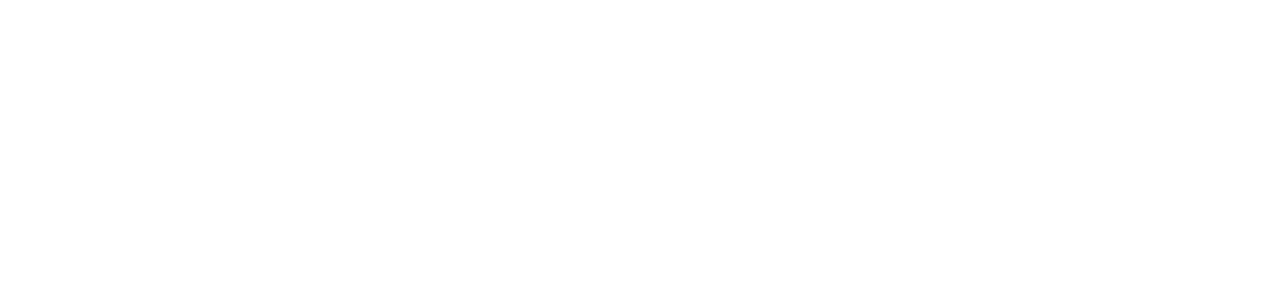
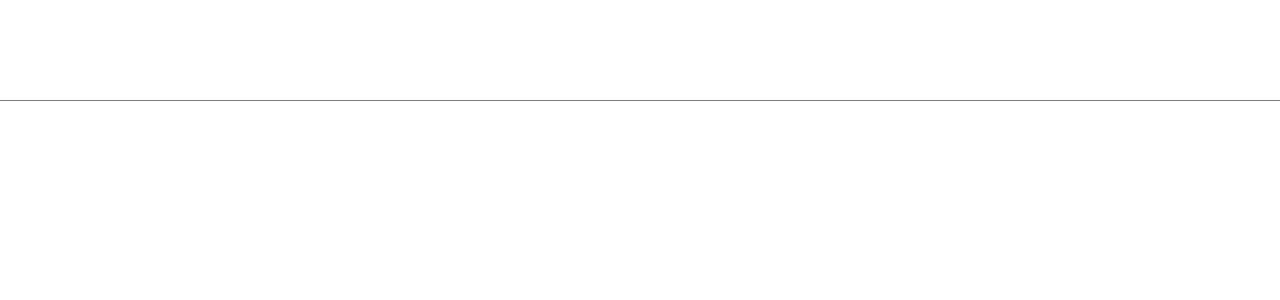
Before and after one commit to Hakaton-Russian-Street-team-1/russian-street-frontend, a React app: page / in a window 1280 px wide. Shown: the top 300 px of the page. Built offline with nearby package versions, Linux system fonts and the light colour scheme.

Commit message:
Создал каркас: Header, Content, Footer

```diff
--- a/package.json
+++ b/package.json
@@ -25,8 +25,10 @@
     "@types/react-dom": "^18.0.6",
     "babel-loader": "^9.1.2",
     "clean-webpack-plugin": "^4.0.0",
+    "css-loader": "^7.1.1",
     "html-webpack-plugin": "^5.5.1",
     "prettier": "^3.2.5",
+    "style-loader": "^4.0.0",
     "ts-loader": "^9.1.2",
     "typescript": "^4.2.4",
     "webpack": "^5.91.0",
--- a/public/index.html
+++ b/public/index.html
@@ -4,7 +4,7 @@
     <meta charset="UTF-8" />
     <meta http-equiv="X-UA-Compatible" content="IE=edge" />
     <meta name="viewport" content="width=device-width, initial-scale=1.0" />
-    <title>russian-street-frontend</title>
+    <title>Russian-street-frontend</title>
   </head>
   <body>
     <div id="root"></div>
--- a/src/app/App.tsx
+++ b/src/app/App.tsx
@@ -1,7 +1,16 @@
-import React from 'react'
+import React from 'react';
+import './App.css';
+import Header from './components/Header/Header';
+import Footer from './components/Footer/Footer';
 
 function App() {
-  return <div>{}</div>
+  return (<div className='page'>
+    <Header />
+    <div className='content'>
+
+    </div>
+    <Footer />
+  </div>)
 }
 
 export default App
--- /dev/null
+++ b/src/app/components/Footer/Footer.css
@@ -0,0 +1,4 @@
+.footer{
+    height: 100px;
+    outline: 1px solid gray;
+}
--- /dev/null
+++ b/src/app/components/Footer/Footer.tsx
@@ -0,0 +1,10 @@
+import React from 'react';
+import './Footer.css';
+
+function Footer() {
+  return (<footer className='footer'>
+
+  </footer>)
+}
+
+export default Footer
--- /dev/null
+++ b/src/app/components/Header/Header.css
@@ -0,0 +1,4 @@
+.header{
+    height: 100px;
+    outline: 1px solid gray;
+}
--- /dev/null
+++ b/src/app/components/Header/Header.tsx
@@ -0,0 +1,10 @@
+import React from 'react';
+import './Header.css';
+
+function Header() {
+  return (<header className='header'>
+
+  </header>)
+}
+
+export default Header
--- /dev/null
+++ b/src/index.css
@@ -0,0 +1,19 @@
+body{
+    margin: 0;
+}
+
+.page{
+    display: flex;
+    flex-direction: column;
+    min-height: 100vh;
+}
+
+
+
+.content{
+    flex:1;
+    padding: 74px 0 0;
+    width: 100%;
+    max-width: 1280px;
+    margin: 0 auto 0;
+}
--- a/src/index.tsx
+++ b/src/index.tsx
@@ -1,5 +1,14 @@
 import React from 'react'
-import ReactDOM from 'react-dom'
-import App from './app/App'
+import ReactDOM from 'react-dom/client';
+import App from './app/App';
+import './index.css';
+import { BrowserRouter } from 'react-router-dom';
 
-ReactDOM.render(<App />, document.getElementById('root'))
+const root = ReactDOM.createRoot(document.getElementById('root') as HTMLElement);
+root.render(
+  <React.StrictMode>
+    <BrowserRouter>
+      <App />
+    </BrowserRouter>
+  </React.StrictMode>
+);
--- a/webpack.config.js
+++ b/webpack.config.js
@@ -23,7 +23,12 @@
       {
         test: /\.(js|jsx|tsx|ts)$/,
         exclude: /node_modules/,
-        use: ['babel-loader'],
+        use: ["babel-loader"],
+      },
+      {
+        test: /\.css$/,
+        exclude: /node_modules/,
+        use: ['style-loader', 'css-loader'],
       },
     ],
   },
```
Also changed, not shown: 1 other file (tests, documents, lock files or other folders).
